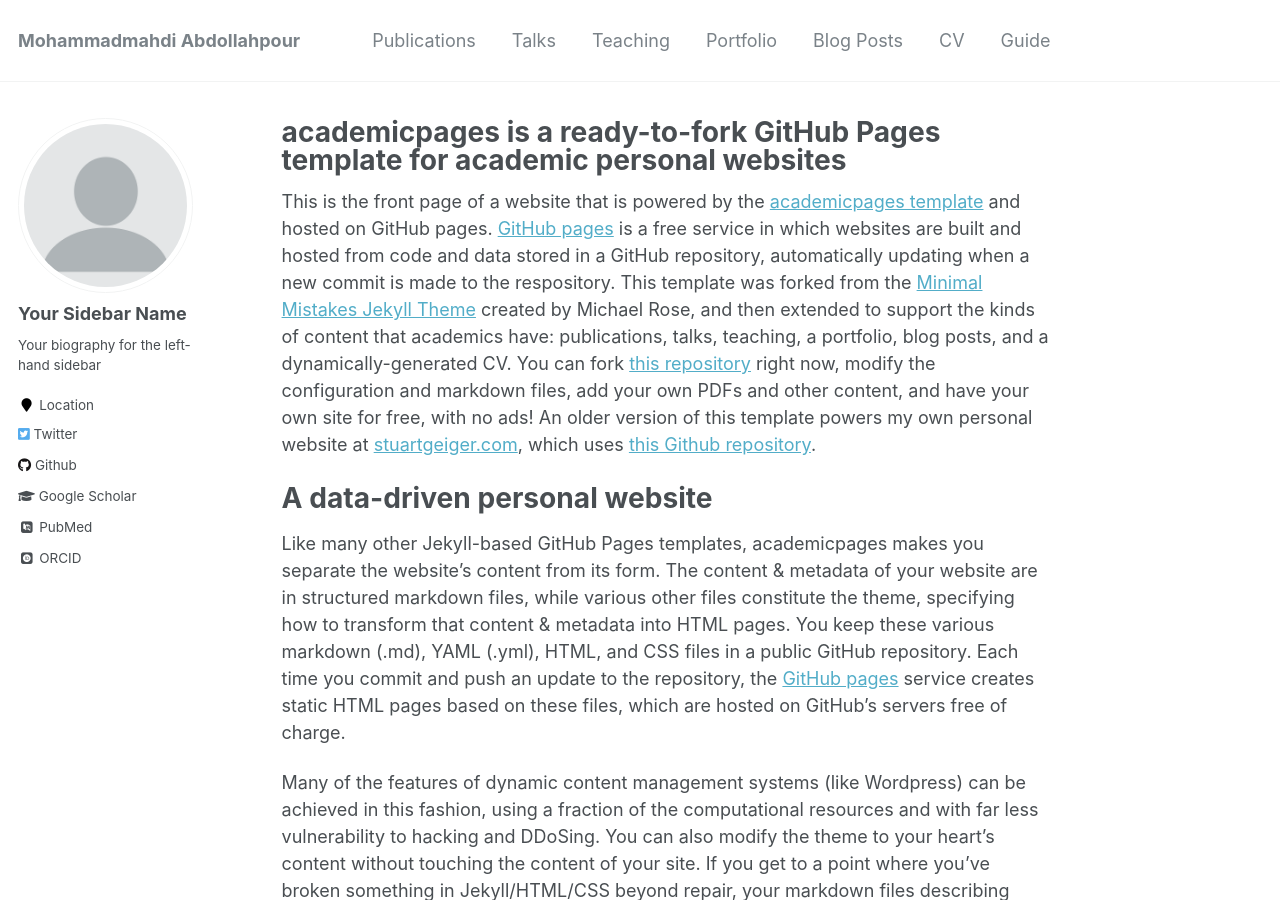
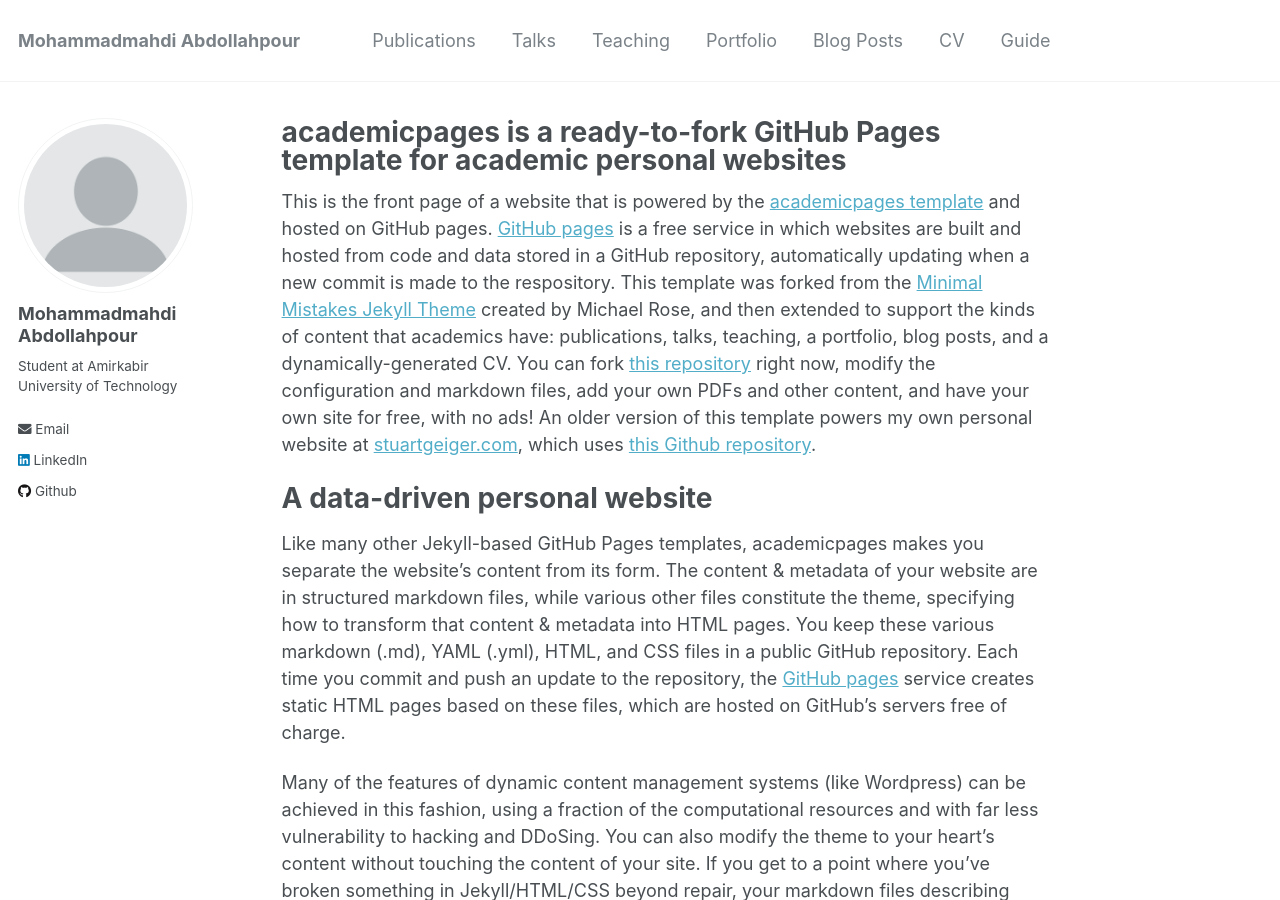
Before and after one commit to mahdiabdollahpour/mahdiabdollahpour.github.io, a Jekyll site: the page built from _pages/about.md, in a window 1280 px wide and 900 px high. Built offline with Jekyll 4.4.1, drawn with Linux system fonts in a browser that asks for light colours; some web fonts are replaced.

Commit message:
info updated

```diff
--- a/_config.yml
+++ b/_config.yml
@@ -80,15 +80,15 @@
 
 # Site Author
 author:
-  name             : "Your Sidebar Name"
+  name             : "Mohammadmahdi Abdollahpour"
   avatar           : "profile.png"
-  bio              : "Your biography for the left-hand sidebar"
-  location         : "Location"
+  bio              : "Student at Amirkabir University of Technology"
+  # location         : "Location"
   employer         :
-  pubmed           : "https://www.ncbi.nlm.nih.gov/pubmed/?term=john+snow"
-  googlescholar    : "http://yourfullgooglescholarurl.com"
-  email            :
-  researchgate     :  # example: "https://www.researchgate.net/profile/yourprofile"
+  # pubmed           : "https://www.ncbi.nlm.nih.gov/pubmed/?term=john+snow"
+  # googlescholar    : "http://mabdollahpour@aut.ac.ir"
+  email            : mabdollahpour@aut.ac.ir
+  # researchgate     :  # example: "https://www.researchgate.net/profile/yourprofile"
   uri              :
   bitbucket        :
   codepen          :
@@ -96,19 +96,19 @@
   flickr           :
   facebook         :
   foursquare       :
-  github           : "academicpages"
+  github           : "https://github.com/mahdiabdollahpour"
   google_plus      :
   keybase          :
   instagram        :
   lastfm           :
-  linkedin         :
-  orcid            : "http://orcid.org/yourorcidurl"
+  linkedin         : "https://www.linkedin.com/in/mohammadmahdi-abdollahpour-a48b008b/"
+  # orcid            : "http://orcid.org/yourorcidurl"
   pinterest        :
   soundcloud       :
   stackoverflow    : # http://stackoverflow.com/users/123456/username
   steam            :
   tumblr           :
-  twitter          : "replacethistwitterhandle"
+  # twitter          : "replacethistwitterhandle"
   vine             :
   weibo            :
   xing             :
```
